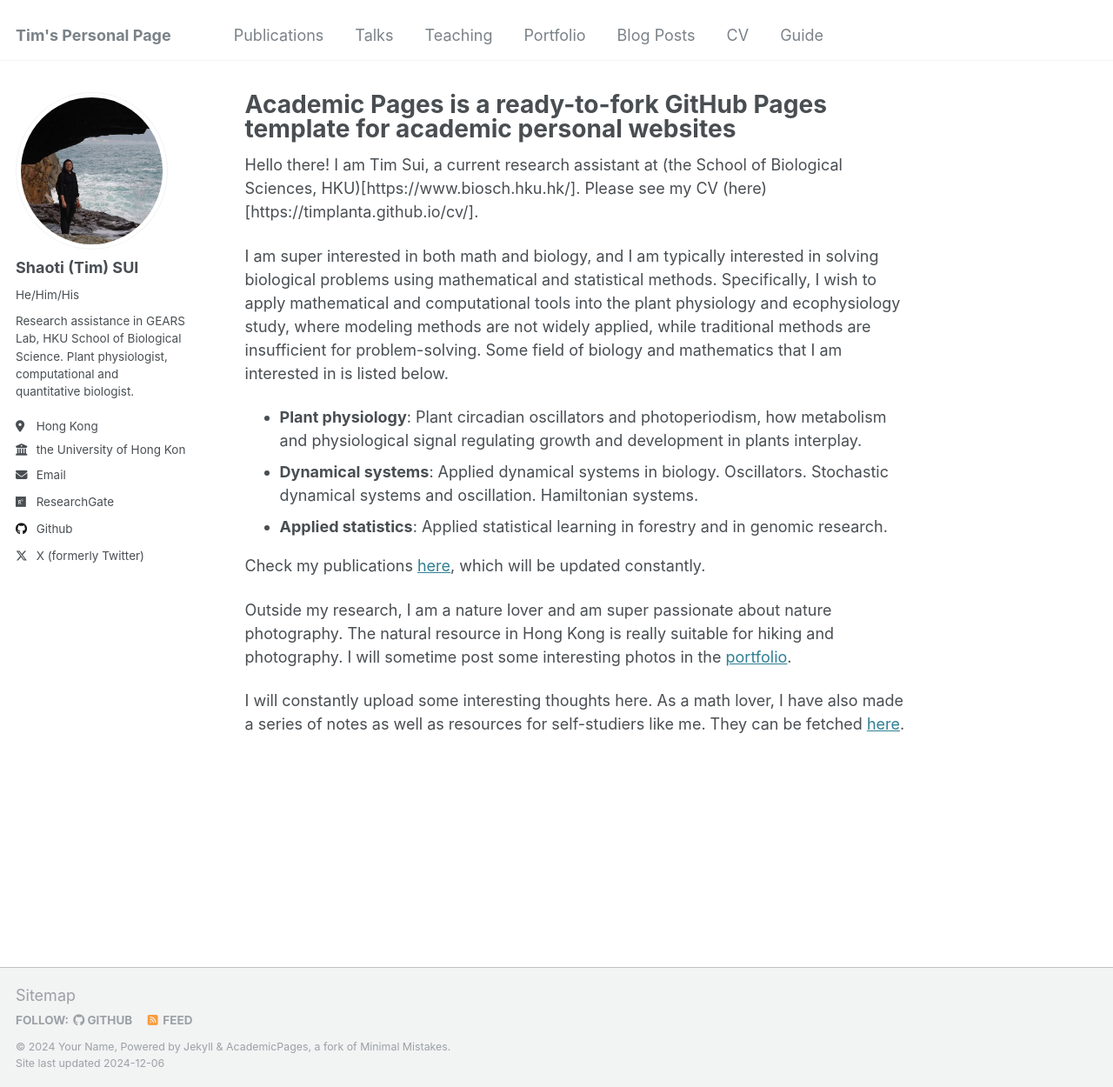
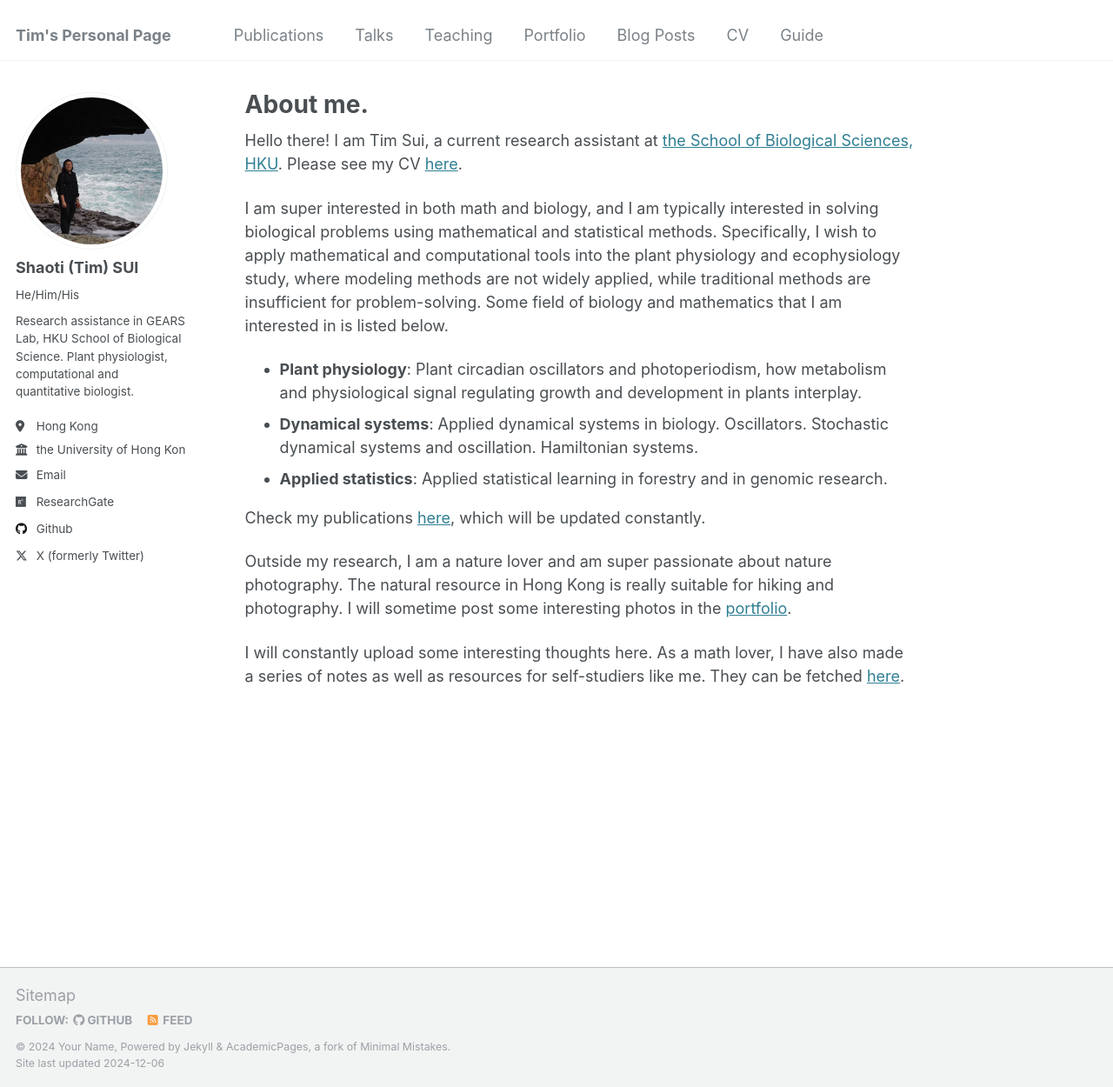
Before and after one commit to timplanta/timplanta.github.io, a Jekyll site: the page built from _pages/about.md, in a window 1280 px wide and 1250 px high. Shown: the whole window at 87% size. Built offline with Jekyll 4.4.1, drawn with Linux system fonts in a browser that asks for light colours.

Commit message:
Update about.md

```diff
--- a/_pages/about.md
+++ b/_pages/about.md
@@ -1,13 +1,13 @@
 ---
 permalink: /
-title: "Academic Pages is a ready-to-fork GitHub Pages template for academic personal websites"
+title: "About me."
 author_profile: true
 redirect_from:
   - /about/
   - /about.html
 ---
 
-Hello there! I am Tim Sui, a current research assistant at (the School of Biological Sciences, HKU)[https://www.biosch.hku.hk/]. Please see my CV (here)[https://timplanta.github.io/cv/].
+Hello there! I am Tim Sui, a current research assistant at [the School of Biological Sciences, HKU](https://www.biosch.hku.hk/). Please see my CV [here](https://timplanta.github.io/cv/).
 
 I am super interested in both math and biology, and I am typically interested in solving biological problems using mathematical and statistical methods. Specifically, I wish to apply mathematical and computational tools into the plant physiology and ecophysiology study, where modeling methods are not widely applied, while traditional methods are insufficient for problem-solving. Some field of biology and mathematics that I am interested in is listed below.
 *	**Plant physiology**: Plant circadian oscillators and photoperiodism, how metabolism and physiological signal regulating growth and development in plants interplay.
```
